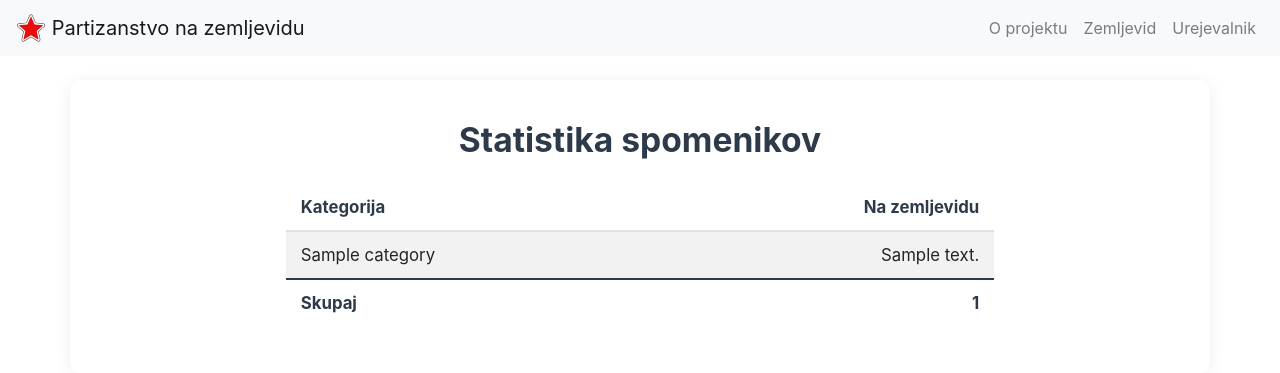
After one commit to smihael/django_zemljevid, a Django app: template zemljevid/templates/statistika.html in a window 1280 px wide. The commit adds this page. Shown: the top 373 px of the page. Run offline with Django 5.2, Linux system fonts and the light colour scheme; the template is opened without the code that fills it: most values are stand-ins (such as "Sample title", 1, 10 or a date in 2020); parts of the project's set-up code (start-up, migrations or seed data) failed here and were passed over; some libraries are stand-ins or nearby versions.

Commit message:
statistika, popravek robots.txt

```diff
--- a/zemljevid/templates/map.html
+++ b/zemljevid/templates/map.html
@@ -125,6 +125,7 @@
                             <br />
                             <ul>
                                 <li><strong><a href="https://partizanstvo.si/sl/prispevajte_spomenik">Sporočite nam podatke o manjkajočem spomeniku</a></strong></li>
+                                <li><a href="{% url 'statistika' %}">Statistika spomenikov</a></li>
                                 <li><a href="https://sl.wikiversity.org/wiki/Partizanski_spomeniki_na_zemljevidu/Navodila_za_zahtevno_iskanje_in_izpise" target="_blank" rel="noopener">Navodila za zahtevno iskanje in izpise</a></li>
                                 <li><a href="https://sl.wikiversity.org/wiki/Partizanski_spomeniki_na_zemljevidu/Navodila_sodelavcem_za_urejanje" target="_blank" rel="noopener">Navodila sodelavcem za urejanje</a></li>
                                 <li><a href="https://partizanstvo.si/admin/" target="_blank" rel="noopener">Urejevalnik</a></li>
--- a/zemljevid/templates/robots.txt
+++ b/zemljevid/templates/robots.txt
@@ -1,4 +1,7 @@
 User-agent: *
 Disallow: /admin/
+Disallow: /api/
 Disallow: /filter/
 Disallow: /*/change/
+Allow: /sl/
+Allow: /en/
--- /dev/null
+++ b/zemljevid/templates/statistika.html
@@ -0,0 +1,81 @@
+{% extends 'base.html' %}
+{% load static %}
+{% load i18n %}
+{% block title %}Statistika – Partizanstvo na zemljevidu{% endblock %}
+{% block extra_css %}
+  <style>
+    .statistika-container {
+      background: #fff;
+      border-radius: 12px;
+      box-shadow: 0 2px 16px rgba(0,0,0,0.07);
+      padding: 2.5rem 2rem 2rem 2rem;
+      margin-top: 5rem;
+      margin-bottom: 2.5rem;
+    }
+    .statistika-title {
+      font-size: 2.1rem;
+      font-weight: 700;
+      color: #2d3a4a;
+      margin-bottom: 1.2rem;
+    }
+    .statistika-table {
+      font-size: 1.05rem;
+    }
+    .statistika-table th {
+      color: #2d3a4a;
+      border-top: none;
+    }
+    .statistika-table td,
+    .statistika-table th {
+      padding: 0.65rem 0.9rem;
+    }
+    .statistika-table tfoot td {
+      font-weight: 700;
+      color: #2d3a4a;
+      border-top: 2px solid #2d3a4a;
+    }
+    .statistika-note {
+      color: #6c7a89;
+      font-size: 0.95rem;
+    }
+    @media (max-width: 768px) {
+      .statistika-container {
+        padding: 1.2rem 0.5rem;
+        margin-top: 4.5rem;
+      }
+    }
+  </style>
+{% endblock %}
+{% block content %}
+<div class="container statistika-container">
+  <div class="row justify-content-center">
+    <div class="col-md-10 col-lg-8">
+      <h2 class="text-center statistika-title">Statistika spomenikov</h2>
+      <div class="table-responsive mt-4">
+        <table class="table table-striped statistika-table">
+          <thead>
+            <tr>
+              <th>Kategorija</th>
+              <th class="text-right">Na zemljevidu</th>
+            </tr>
+          </thead>
+          <tbody>
+            {% for category in categories %}
+            <tr>
+              <td>{{ category.name }}</td>
+              <td class="text-right">{{ category.visible }}</td>
+            </tr>
+            {% endfor %}
+          </tbody>
+          <tfoot>
+            <tr>
+              <td>Skupaj</td>
+              <td class="text-right">{{ total_visible }}</td>
+            </tr>
+          </tfoot>
+        </table>
+      </div>
+    </div>
+  </div>
+</div>
+{% endblock %}
```
Also changed, not shown: spomenicarji/urls.py (+2 -5 lines), zemljevid/urls.py (+6 -2 lines), zemljevid/views.py (+20 -0 lines).
